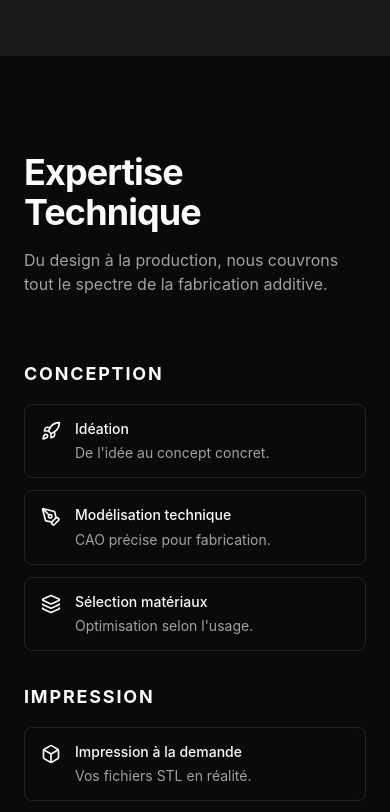
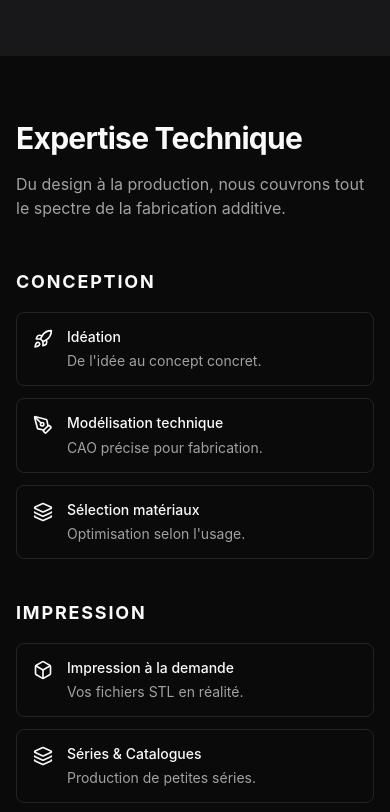
Before and after one commit to TechnologiesOctogone/octogone-3d-prints-website, a Next.js app: page / in a window 390 px wide. Shown: the part 1400-2212 px from the top of the page. Built offline with nearby package versions, Linux system fonts and the light colour scheme.

Commit message:
feat(services): mobile

```diff
--- a/src/app/page.tsx
+++ b/src/app/page.tsx
@@ -1,11 +1,13 @@
 "use client";
 
-import { Clock, Heart, Mail, Trophy } from "lucide-react";
+import { Mail } from "lucide-react";
 import Image from "next/image";
 import { HeroSection } from "@/components/modules/landing/hero-section";
+import { ServicesSection } from "@/components/modules/landing/services-section";
+import { StatsSection } from "@/components/modules/landing/stats-section";
 import { Badge } from "@/components/ui/badge";
 import { Button } from "@/components/ui/button";
-import { Card, CardContent, CardHeader, CardTitle } from "@/components/ui/card";
+import { Card, CardHeader, CardTitle } from "@/components/ui/card";
 import {
   Carousel,
   CarouselContent,
@@ -23,55 +25,14 @@ import {
   DialogTitle,
   DialogTrigger,
 } from "@/components/ui/dialog";
-import {
-  Item,
-  ItemContent,
-  ItemDescription,
-  ItemMedia,
-  ItemTitle,
-} from "@/components/ui/item";
 import projects from "@/data/projects.json";
-import services from "@/data/services";
-import { StatsSection } from "@/components/modules/landing/stats-section";
 
 const App = () => {
   return (
     <>
       <HeroSection />
       <StatsSection />
-
-      <section id="services" className="py-24 container mx-auto px-6">
-        <div className="mb-16">
-          <h2 className="text-4xl font-bold tracking-tight mb-4">
-            Expertise Technique
-          </h2>
-          <p className="text-muted-foreground">
-            Du design à la production, nous couvrons tout le spectre de la
-            fabrication additive.
-          </p>
-        </div>
-
-        <div className="grid lg:grid-cols-3 gap-8">
-          {Object.entries(services).map(([key, items]) => (
-            <div key={key}>
-              <h3 className="text-lg font-bold uppercase tracking-widest mb-4">
-                {key}
-              </h3>
-              <div className="space-y-3">
-                {items.map((service) => (
-                  <Item variant="outline" key={service.title}>
-                    <ItemMedia>{service.icon}</ItemMedia>
-                    <ItemContent>
-                      <ItemTitle>{service.title}</ItemTitle>
-                      <ItemDescription>{service.desc}</ItemDescription>
-                    </ItemContent>
-                  </Item>
-                ))}
-              </div>
-            </div>
-          ))}
-        </div>
-      </section>
+      <ServicesSection />
 
       <section id="projects" className="py-24 bg-secondary/50">
         <div className="container mx-auto px-6">
--- /dev/null
+++ b/src/components/modules/landing/service-category.tsx
@@ -0,0 +1,27 @@
+import { ServiceItem } from "@/components/modules/landing/service-item";
+
+type Service = {
+  icon: React.ReactNode;
+  title: string;
+  desc: string;
+};
+
+type ServiceCategoryProps = {
+  title: string;
+  items: Service[];
+};
+
+export function ServiceCategory({ title, items }: ServiceCategoryProps) {
+  return (
+    <div className="flex flex-col">
+      <h3 className="mb-4 text-lg font-bold tracking-widest uppercase">
+        {title}
+      </h3>
+      <div className="flex flex-col gap-3">
+        {items.map((service) => (
+          <ServiceItem key={service.title} {...service} />
+        ))}
+      </div>
+    </div>
+  );
+}
--- /dev/null
+++ b/src/components/modules/landing/service-item.tsx
@@ -0,0 +1,26 @@
+import type { ReactNode } from "react";
+import {
+  Item,
+  ItemContent,
+  ItemDescription,
+  ItemMedia,
+  ItemTitle,
+} from "@/components/ui/item";
+
+type ServiceItemProps = {
+  icon: ReactNode;
+  title: string;
+  desc: string;
+};
+
+export function ServiceItem({ icon, title, desc }: ServiceItemProps) {
+  return (
+    <Item variant="outline">
+      <ItemMedia>{icon}</ItemMedia>
+      <ItemContent>
+        <ItemTitle>{title}</ItemTitle>
+        <ItemDescription>{desc}</ItemDescription>
+      </ItemContent>
+    </Item>
+  );
+}
--- /dev/null
+++ b/src/components/modules/landing/services-section.tsx
@@ -0,0 +1,29 @@
+import { ServiceCategory } from "@/components/modules/landing/service-category";
+import { SERVICES } from "@/lib/config/services"; // Hoist data outside
+
+export function ServicesSection() {
+  return (
+    <section
+      id="services"
+      className="container mx-auto px-4 py-16 md:py-24 lg:px-6"
+    >
+      {/* Header scaling */}
+      <div className="mb-12 md:mb-16">
+        <h2 className="mb-4 text-3xl font-bold tracking-tight md:text-4xl">
+          Expertise Technique
+        </h2>
+        <p className="text-base text-muted-foreground md:text-lg">
+          Du design à la production, nous couvrons tout le spectre de la
+          fabrication additive.
+        </p>
+      </div>
+
+      {/* Responsive Grid: 1 col -> 2 cols -> 3 cols */}
+      <div className="grid grid-cols-1 gap-10 md:grid-cols-2 lg:grid-cols-3 lg:gap-8">
+        {Object.entries(SERVICES).map(([category, items]) => (
+          <ServiceCategory key={category} title={category} items={items} />
+        ))}
+      </div>
+    </section>
+  );
+}
--- a/src/components/modules/landing/stat-card.tsx
+++ b/src/components/modules/landing/stat-card.tsx
@@ -1,4 +1,4 @@
-import { ReactNode } from "react";
+import type { ReactNode } from "react";
 import { Card, CardContent } from "@/components/ui/card";
 
 type StatCardProps = {
--- a/src/components/modules/landing/stats-section.tsx
+++ b/src/components/modules/landing/stats-section.tsx
@@ -1,4 +1,4 @@
-import { Trophy, Clock, Heart } from "lucide-react";
+import { Clock, Heart, Trophy } from "lucide-react";
 import { StatCard } from "@/components/modules/landing/stat-card";
 
 // Hoist logic outside the component to prevent recalculation on re-renders
@@ -8,9 +8,21 @@ const getProjectsCount = () => {
 };
 
 const STATS_DATA = [
-  { icon: <Trophy className="h-6 w-6 text-primary" />, value: getProjectsCount(), label: "Projets réalisés" },
-  { icon: <Clock className="h-6 w-6 text-primary" />, value: "5+", label: "Années d'expérience" },
-  { icon: <Heart className="h-6 w-6 text-primary" />, value: "100%", label: "Satisfaction" },
+  {
+    icon: <Trophy className="h-6 w-6 text-primary" />,
+    value: getProjectsCount(),
+    label: "Projets réalisés",
+  },
+  {
+    icon: <Clock className="h-6 w-6 text-primary" />,
+    value: "5+",
+    label: "Années d'expérience",
+  },
+  {
+    icon: <Heart className="h-6 w-6 text-primary" />,
+    value: "100%",
+    label: "Satisfaction",
+  },
 ];
 
 export function StatsSection() {
--- /dev/null
+++ b/src/lib/config/services.tsx
@@ -0,0 +1,64 @@
+import {
+  Box,
+  Cpu,
+  Layers,
+  Palette,
+  PenTool,
+  Rocket,
+  Settings,
+  Zap,
+} from "lucide-react";
+
+export const SERVICES = {
+  conception: [
+    {
+      title: "Idéation",
+      icon: <Rocket className="w-5 h-5" />,
+      desc: "De l'idée au concept concret.",
+    },
+    {
+      title: "Modélisation technique",
+      icon: <PenTool className="w-5 h-5" />,
+      desc: "CAO précise pour fabrication.",
+    },
+    {
+      title: "Sélection matériaux",
+      icon: <Layers className="w-5 h-5" />,
+      desc: "Optimisation selon l'usage.",
+    },
+  ],
+  impression: [
+    {
+      title: "Impression à la demande",
+      icon: <Box className="w-5 h-5" />,
+      desc: "Vos fichiers STL en réalité.",
+    },
+    {
+      title: "Séries & Catalogues",
+      icon: <Layers className="w-5 h-5" />,
+      desc: "Production de petites séries.",
+    },
+    {
+      title: "Prototypage",
+      icon: <Settings className="w-5 h-5" />,
+      desc: "Validation rapide de design.",
+    },
+    {
+      title: "Post-traitement",
+      icon: <Palette className="w-5 h-5" />,
+      desc: "Finition, ponçage et peinture.",
+    },
+  ],
+  conseil: [
+    {
+      title: "Formations",
+      icon: <Cpu className="w-5 h-5" />,
+      desc: "Apprenez à maîtriser vos outils.",
+    },
+    {
+      title: "Design for AM",
+      icon: <Zap className="w-5 h-5" />,
+      desc: "Optimisation spécifique 3D.",
+    },
+  ],
+};
```
